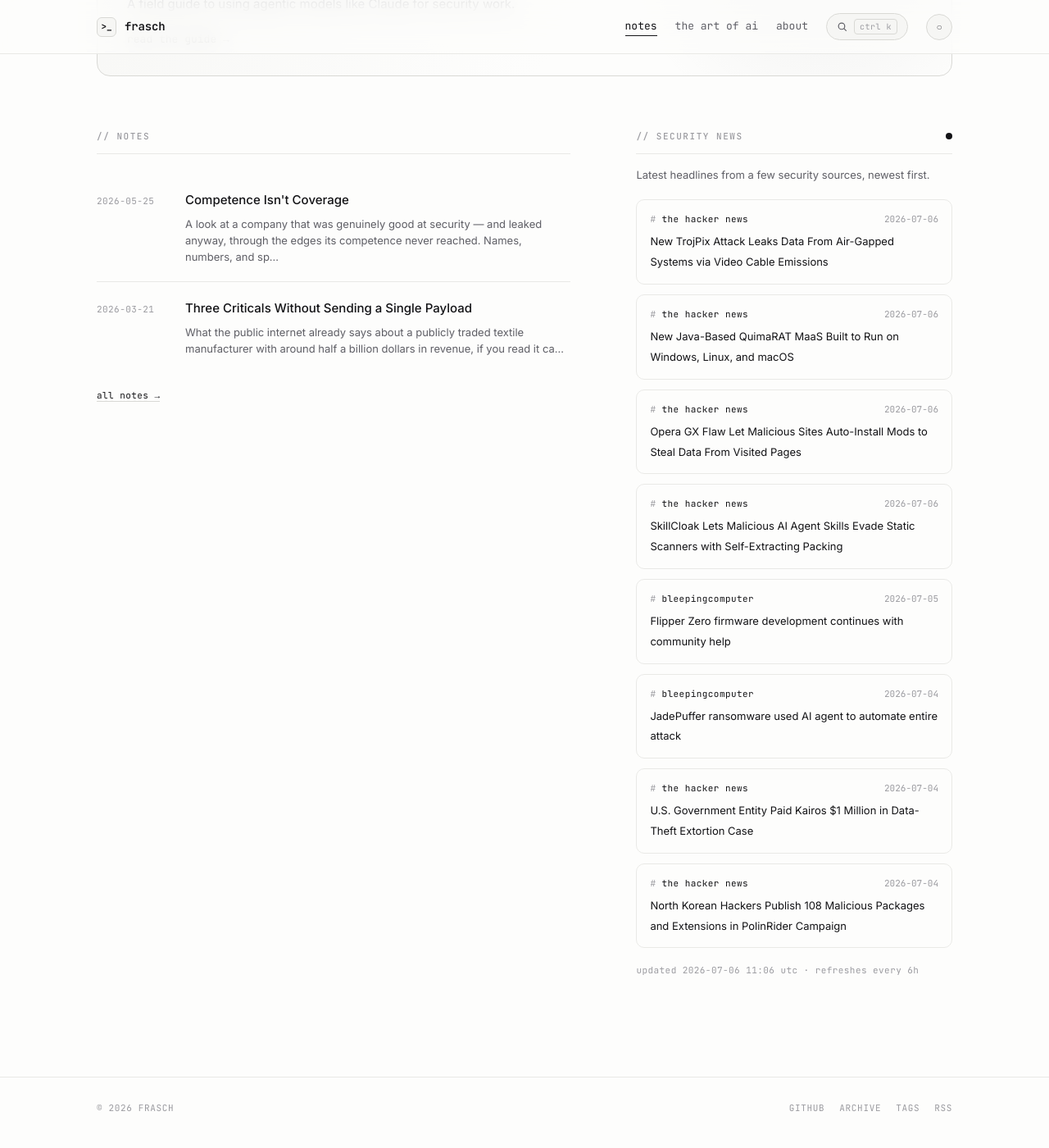
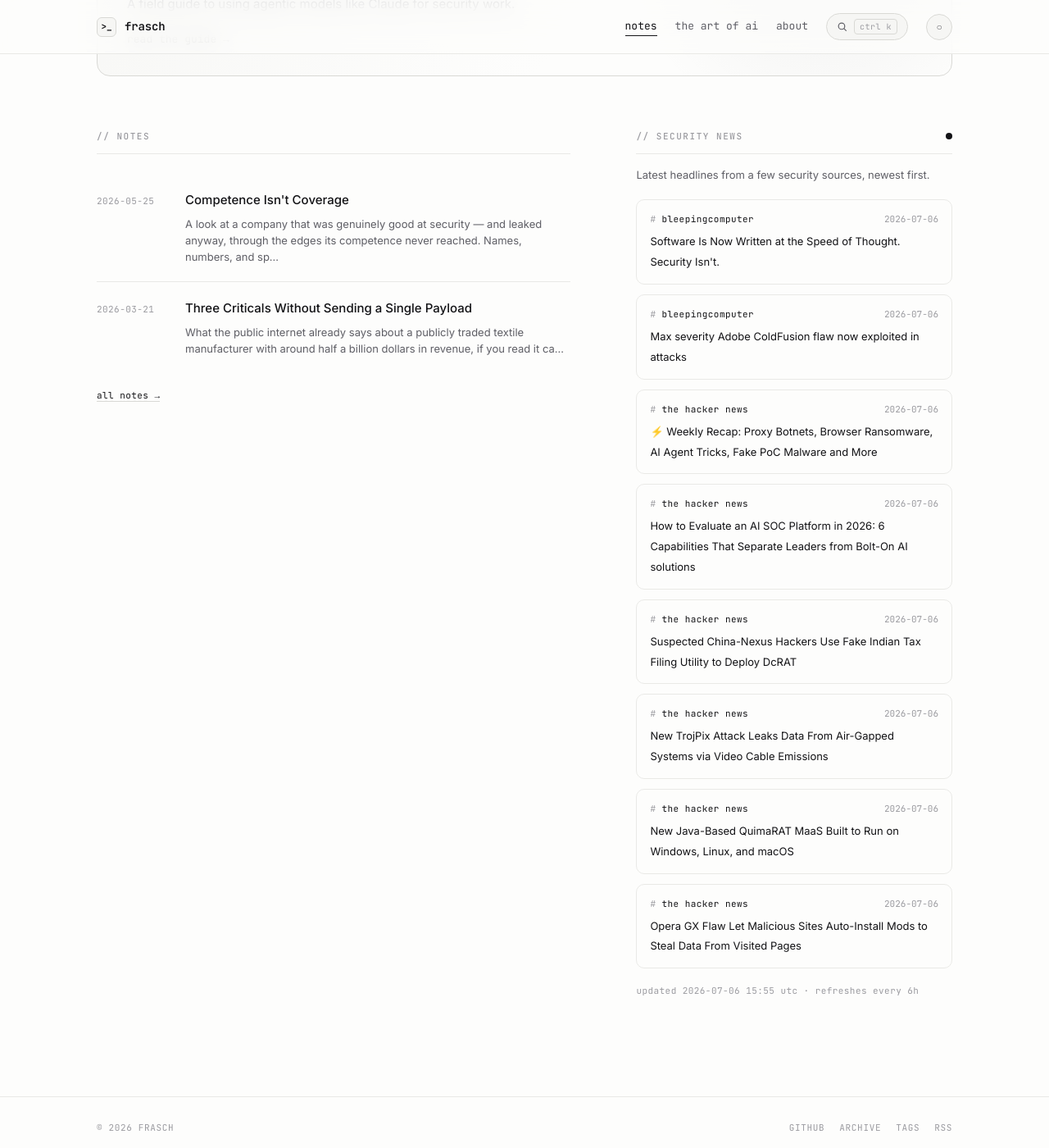
Before and after one commit to whoisfrasch/frasch, a Jekyll site: the page built from index.html, in a window 1280 px wide and 1400 px high, scrolled down 627 px. Shown: the whole window at 82% size. Built offline with Jekyll 4.4.1, drawn with Linux system fonts in a browser that asks for light colours.

Commit message:
Refresh security news feed

```diff
--- a/_data/news.json
+++ b/_data/news.json
@@ -1,6 +1,36 @@
 {
-  "updated": "2026-07-06T11:06:39Z",
+  "updated": "2026-07-06T15:55:34Z",
   "items": [
+    {
+      "source": "bleepingcomputer",
+      "title": "Software Is Now Written at the Speed of Thought. Security Isn't.",
+      "link": "https://www.bleepingcomputer.com/news/security/software-is-now-written-at-the-speed-of-thought-security-isnt/",
+      "date": "2026-07-06T14:00:10Z"
+    },
+    {
+      "source": "bleepingcomputer",
+      "title": "Max severity Adobe ColdFusion flaw now exploited in attacks",
+      "link": "https://www.bleepingcomputer.com/news/security/max-severity-adobe-coldfusion-flaw-now-exploited-in-attacks/",
+      "date": "2026-07-06T13:18:37Z"
+    },
+    {
+      "source": "the hacker news",
+      "title": "⚡ Weekly Recap: Proxy Botnets, Browser Ransomware, AI Agent Tricks, Fake PoC Malware and More",
+      "link": "https://thehackernews.com/2026/07/monday-recap-proxy-botnets-browser.html",
+      "date": "2026-07-06T13:01:14Z"
+    },
+    {
+      "source": "the hacker news",
+      "title": "How to Evaluate an AI SOC Platform in 2026: 6 Capabilities That Separate Leaders from Bolt-On AI solutions",
+      "link": "https://thehackernews.com/2026/07/how-to-evaluate-ai-soc-platform-in-2026.html",
+      "date": "2026-07-06T11:30:02Z"
+    },
+    {
+      "source": "the hacker news",
+      "title": "Suspected China-Nexus Hackers Use Fake Indian Tax Filing Utility to Deploy DcRAT",
+      "link": "https://thehackernews.com/2026/07/suspected-china-nexus-hackers-use-fake.html",
+      "date": "2026-07-06T10:58:16Z"
+    },
     {
       "source": "the hacker news",
       "title": "New TrojPix Attack Leaks Data From Air-Gapped Systems via Video Cable Emissions",
@@ -18,36 +48,6 @@
       "title": "Opera GX Flaw Let Malicious Sites Auto-Install Mods to Steal Data From Visited Pages",
       "link": "https://thehackernews.com/2026/07/opera-gx-flaw-let-malicious-sites-auto.html",
       "date": "2026-07-06T07:27:50Z"
-    },
-    {
-      "source": "the hacker news",
-      "title": "SkillCloak Lets Malicious AI Agent Skills Evade Static Scanners with Self-Extracting Packing",
-      "link": "https://thehackernews.com/2026/07/new-skillcloak-technique-lets-malicious.html",
-      "date": "2026-07-06T06:33:56Z"
-    },
-    {
-      "source": "bleepingcomputer",
-      "title": "Flipper Zero firmware development continues with community help",
-      "link": "https://www.bleepingcomputer.com/news/security/flipper-zero-firmware-development-continues-with-community-help/",
-      "date": "2026-07-05T14:14:52Z"
-    },
-    {
-      "source": "bleepingcomputer",
-      "title": "JadePuffer ransomware used AI agent to automate entire attack",
-      "link": "https://www.bleepingcomputer.com/news/security/jadepuffer-ransomware-used-ai-agent-to-automate-entire-attack/",
-      "date": "2026-07-04T14:16:38Z"
-    },
-    {
-      "source": "the hacker news",
-      "title": "U.S. Government Entity Paid Kairos $1 Million in Data-Theft Extortion Case",
-      "link": "https://thehackernews.com/2026/07/us-government-entity-paid-kairos-group.html",
-      "date": "2026-07-04T12:47:53Z"
-    },
-    {
-      "source": "the hacker news",
-      "title": "North Korean Hackers Publish 108 Malicious Packages and Extensions in PolinRider Campaign",
-      "link": "https://thehackernews.com/2026/07/north-korean-hackers-publish-108.html",
-      "date": "2026-07-04T11:17:24Z"
     }
   ]
 }
```
